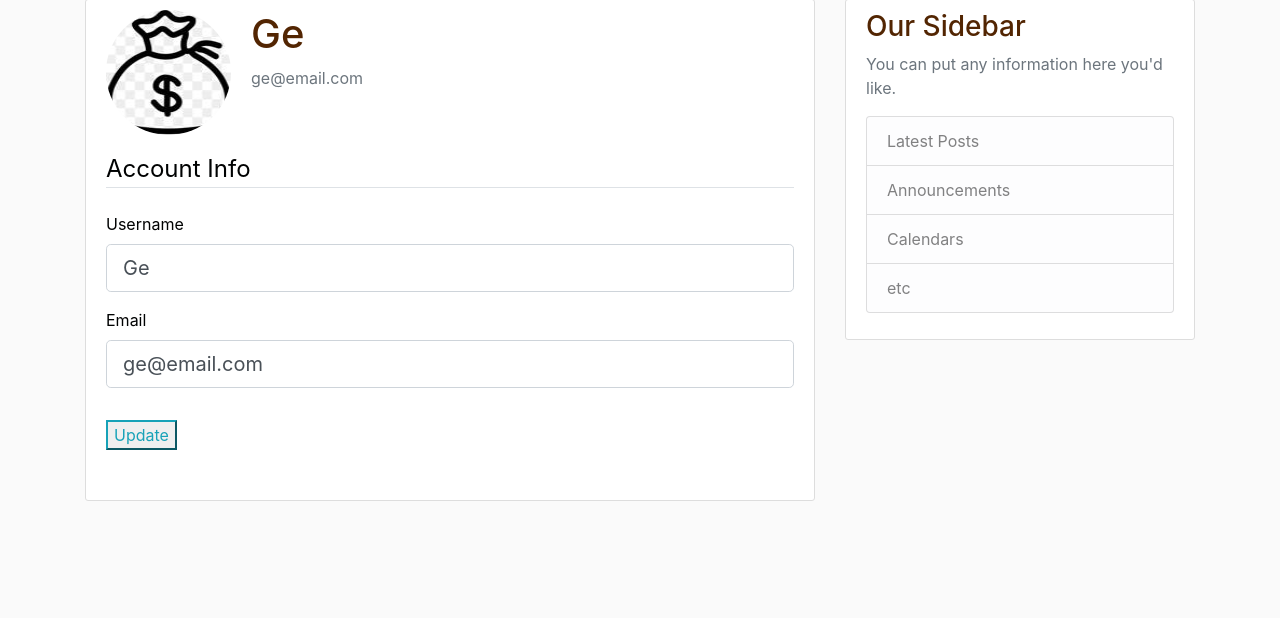
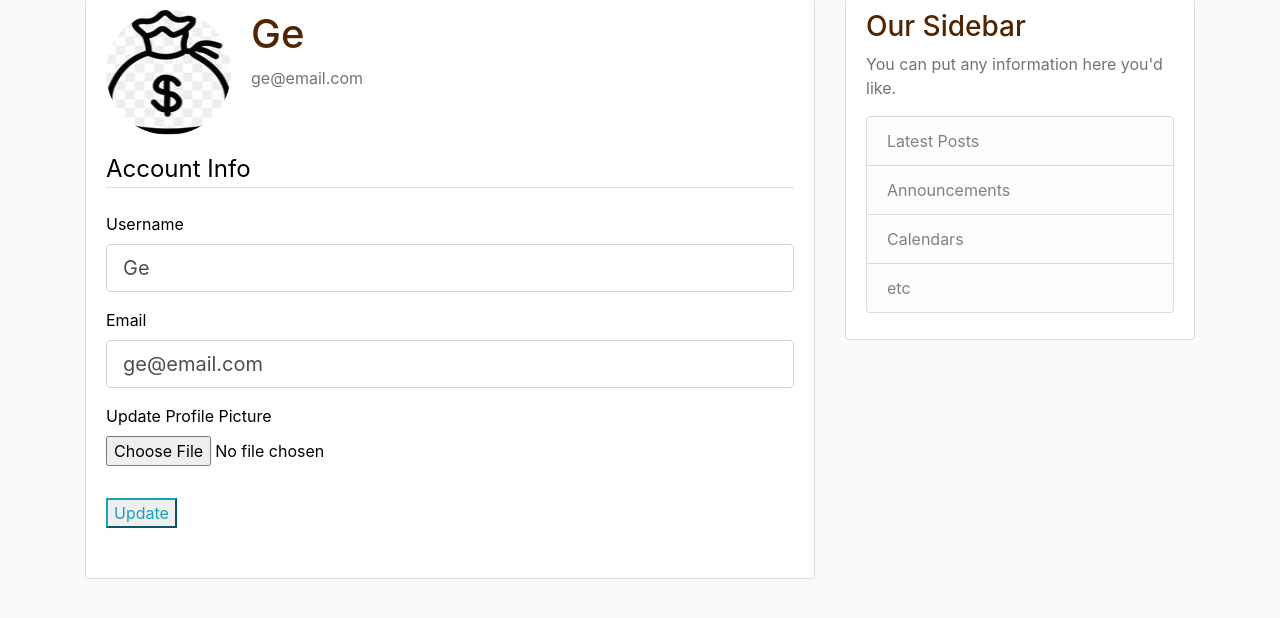
Before and after one commit to g-dailey/Flask-Project, a Flask app: page /account in a window 1280 px wide. Shown: the part 81-699 px from the top of the page. Run offline with Flask 2, Linux system fonts and the light colour scheme; a user stored in the database is signed in; some libraries are stand-ins or nearby versions.

Commit message:
Added Resized Update Profile Picture Feature using Pillow Library

```diff
--- a/flaskblog/forms.py
+++ b/flaskblog/forms.py
@@ -1,5 +1,6 @@
 from flask_wtf import FlaskForm
 from flask_login import current_user
+from flask_wtf.file import FileField, FileAllowed
 from wtforms import StringField, PasswordField, SubmitField, BooleanField, EmailField, ValidationError
 from wtforms.validators import DataRequired, Length, Email, EqualTo
 import email_validator
@@ -39,6 +40,7 @@ class LoginForm(FlaskForm):
 class UpdateAccountForm(FlaskForm):
   username = StringField('Username', validators=[DataRequired(), Length(min=2, max=20)])
   email = StringField('Email', validators=[DataRequired(), Email()])
+  picture = FileField('Update Profile Picture', validators=[FileAllowed(['jpg', 'png'])])
   submit = SubmitField('Update')
 
   def validate_username(self, username):
--- a/flaskblog/routes.py
+++ b/flaskblog/routes.py
@@ -1,6 +1,9 @@
 
 from flask import render_template, redirect, url_for, flash, redirect, request
 from flaskblog import app, db, bcrypt
+import os
+import secrets
+from PIL import Image
 from flaskblog.forms import RegisterationForm, LoginForm, UpdateAccountForm
 from flaskblog.models import User, Post
 from flask_login import login_user, current_user, logout_user, login_required
@@ -70,15 +73,35 @@ def logout():
   logout_user()
   return redirect(url_for('home'))
 
+#Come back to this code to redo.
+
+def save_picture(form_picture):
+  random_hex = secrets.token_hex(8)
+  _, f_ext = os.path.splitext(form_picture.filename)
+  picture_fn = random_hex + f_ext
+  picture_path = os.path.join(app.root_path, 'static/profile_pics', picture_fn)
+
+  output_size = (125, 125)
+  i = Image.open(form_picture)
+  i.thumbnail(output_size)
+  i.save(picture_path)
+
+  return picture_fn
+
+
 @app.route('/account',methods=['GET', 'POST'])
 @login_required
 def account():
   form = UpdateAccountForm()
   if form.validate_on_submit():
+    if form.picture.data:
+      picture_file = save_picture(form.picture.data)
+      current_user.image_file = picture_file
+
     current_user.username = form.username.data
-    current_user.email = form.username.data
+    current_user.email = form.email.data
     db.session.commit()
-    flash('Your account has been uupdated!', 'success')
+    flash('Your account has been updated!', 'success')
     return redirect(url_for('account'))
   elif request.method == 'GET':
     form.username.data = current_user.username
--- a/flaskblog/templates/account.html
+++ b/flaskblog/templates/account.html
@@ -13,7 +13,7 @@
     </div>
   </div>
 
-    <form method="POST" action="">
+    <form method="POST" action="" enctype="multipart/form-data">
       {{ form.hidden_tag() }}
       <fieldset class="form-group">
         <legend class="border-bottom mb-4"> Account Info </legend>
@@ -46,6 +46,17 @@
           {{ form.email(class="form-control form-control-lg") }}
         {% endif %}
       </div>
+
+      <div class="form-group">
+        {{ form.picture.label() }}
+        {{ form.picture(class="form-control-file") }}
+        {% if form.picture.errors %}
+          {% for error in form.picture.errors %}
+          <span class="text-danger"> {{ error }} </span> </br>
+          {% endfor %}
+
+          {% endif %}
+        </div>
       </fieldset>
       <div class="form-group">
         {{ form.submit(class= "btn-outline-info") }}
@@ -53,5 +64,9 @@
       <a class="ml-2" href= "{{ url_for('register') }} "></a>
     </form>
 
+
+
+
+
 </div>
 {% endblock content %}
```
Also changed, not shown: flaskblog/site.db, flaskblog/static/profile_pics/2654113877014566.jpg (added), flaskblog/static/profile_pics/6b907df37a66159b.jpg (added), flaskblog/static/profile_pics/7e352fd54e50e6ea.png (added).
